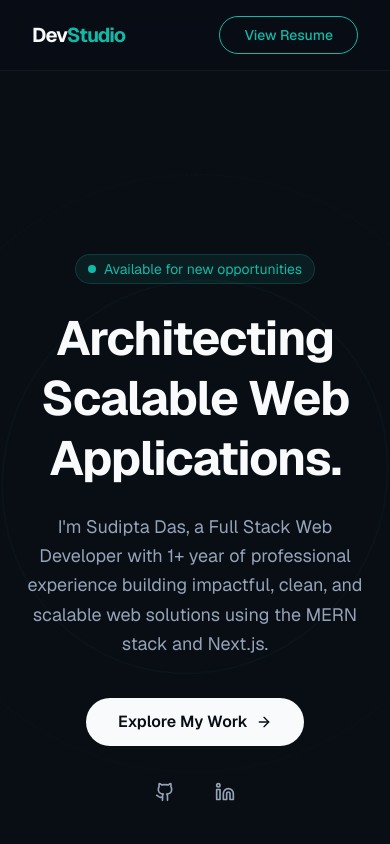
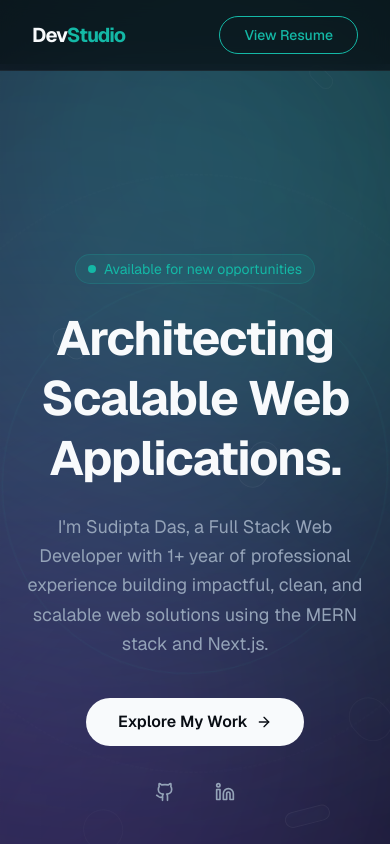
Before and after one commit to shiningsudipto/portfolio-2026, a Next.js app: page / in a window 390 px wide. Shown: the top 844 px of the page. Built offline with nearby package versions, Linux system fonts and the light colour scheme.

Commit message:
footer refined and lenis applied

```diff
--- a/app/layout.tsx
+++ b/app/layout.tsx
@@ -1,6 +1,7 @@
 import type { Metadata } from "next";
 import { Geist, Geist_Mono } from "next/font/google";
 import "./globals.css";
+import { SmoothScroll } from "@/components/smooth-scroll";
 
 const geistSans = Geist({
   variable: "--font-geist-sans",
@@ -28,7 +29,7 @@ export default function RootLayout({
         suppressHydrationWarning={true}
         className={`${geistSans.variable} ${geistMono.variable} antialiased`}
       >
-        {children}
+        <SmoothScroll>{children}</SmoothScroll>
       </body>
     </html>
   );
--- a/app/page.tsx
+++ b/app/page.tsx
@@ -7,10 +7,11 @@ import { Contact } from "@/components/contact";
 import { BackgroundEffects } from "@/components/background-effects";
 import { About } from "@/components/about";
 import { Blog } from "@/components/blog";
+import { Footer } from "@/components/footer";
 
 export default function Home() {
   return (
-    <main className="relative min-h-screen bg-[#090D14] text-[#F8FAFC] selection:bg-[#14B8A6]/30 font-sans overflow-x-hidden">
+    <main className="relative min-h-screen text-[#F8FAFC] selection:bg-[#14B8A6]/30 font-sans overflow-x-hidden">
       <BackgroundEffects />
       <Navbar />
 
@@ -23,6 +24,7 @@ export default function Home() {
         <Blog />
         <Contact />
       </div>
+      <Footer />
     </main>
   );
 }
--- a/components/contact.tsx
+++ b/components/contact.tsx
@@ -171,12 +171,6 @@ export const Contact = () => {
           </button>
         </motion.form>
       </div>
-
-      <div className="mt-24 text-center border-t border-white/5 pt-8">
-        <p className="text-[#94A3B8] text-sm">
-          Designed & Built dynamically by DevStudio © {new Date().getFullYear()}
-        </p>
-      </div>
     </section>
   );
 };
--- /dev/null
+++ b/components/footer.tsx
@@ -0,0 +1,76 @@
+"use client";
+
+import { motion } from "framer-motion";
+import { Github, Linkedin, Heart } from "lucide-react";
+
+export const Footer = () => {
+  const currentYear = new Date().getFullYear();
+
+  const scrollToTop = () => {
+    const lenis = (window as any).lenis;
+    if (lenis) lenis.scrollTo(0);
+  };
+
+  return (
+    <footer className="py-12 px-6 md:px-12 border-t border-white/5 bg-[#090D14] relative overflow-hidden">
+      <div className="max-w-6xl mx-auto flex flex-col items-center">
+        {/* Greetings Section */}
+        <motion.div
+          initial={{ opacity: 0, y: 20 }}
+          whileInView={{ opacity: 1, y: 0 }}
+          viewport={{ once: true }}
+          className="text-center mb-10"
+        >
+          <h3 className="text-2xl md:text-3xl font-bold text-[#F8FAFC] mb-2">
+            Thanks for stopping by!
+          </h3>
+          <p className="text-[#94A3B8]">
+            Let&apos;s build something amazing together.
+          </p>
+        </motion.div>
+
+        {/* Brand & Socials */}
+        <div className="w-full grid grid-cols-3 gap-8 pt-8 border-t border-white/5">
+          <div className="flex items-center justify-start">
+            <button
+              onClick={scrollToTop}
+              className="text-xl font-bold text-[#F8FAFC] tracking-tighter cursor-pointer group"
+            >
+              Dev<span className="text-[#14B8A6]">Studio</span>
+            </button>
+          </div>
+
+          <div className="flex items-center justify-center gap-6">
+            <a
+              href="https://github.com/shiningsudipto"
+              target="_blank"
+              rel="noreferrer"
+              className="p-3 text-[#94A3B8] hover:text-[#14B8A6] rounded-full bg-white/5 border border-white/10 hover:border-[#14B8A6]/50 transition-all hover:-translate-y-1"
+              aria-label="GitHub"
+            >
+              <Github className="w-5 h-5" />
+            </a>
+            <a
+              href="https://linkedin.com/in/sudiptadas-dev"
+              target="_blank"
+              rel="noreferrer"
+              className="p-3 text-[#94A3B8] hover:text-[#8B5CF6] rounded-full bg-white/5 border border-white/10 hover:border-[#8B5CF6]/50 transition-all hover:-translate-y-1"
+              aria-label="LinkedIn"
+            >
+              <Linkedin className="w-5 h-5" />
+            </a>
+          </div>
+
+          <p className="text-[#94A3B8] text-sm flex items-center justify-end gap-2">
+            Made with{" "}
+            <Heart className="w-4 h-4 text-[#EF4444] fill-[#EF4444]" /> by
+            Sudipta © {currentYear}
+          </p>
+        </div>
+      </div>
+
+      {/* Subtle Background Glow */}
+      <div className="absolute -bottom-24 left-1/2 -translate-x-1/2 w-[300px] h-[300px] bg-[#14B8A6]/10 blur-[100px] rounded-full pointer-events-none" />
+    </footer>
+  );
+};
--- a/components/hero.tsx
+++ b/components/hero.tsx
@@ -66,13 +66,16 @@ export const Hero = () => {
           variants={childVariants}
           className="flex flex-col sm:flex-row items-center justify-center gap-6"
         >
-          <a
-            href="#projects"
-            className="group flex items-center gap-2 bg-[#F8FAFC] text-[#090D14] px-8 py-3 rounded-full font-semibold hover:bg-white transition-all transform hover:scale-105 active:scale-95"
+          <button
+            onClick={() => {
+              const lenis = (window as any).lenis;
+              if (lenis) lenis.scrollTo("#projects");
+            }}
+            className="group flex items-center gap-2 bg-[#F8FAFC] text-[#090D14] px-8 py-3 rounded-full font-semibold hover:bg-white transition-all transform hover:scale-105 active:scale-95 cursor-pointer"
           >
             Explore My Work
             <ArrowRight className="w-4 h-4 group-hover:translate-x-1 transition-transform" />
-          </a>
+          </button>
           <div className="flex items-center gap-4">
             <a
               href="https://github.com/shiningsudipto"
@@ -94,6 +97,28 @@ export const Hero = () => {
         </motion.div>
       </motion.div>
 
+      {/* Background Animated Gradients */}
+      <div className="absolute inset-0 overflow-hidden pointer-events-none z-0">
+        <motion.div
+          animate={{
+            scale: [1, 1.2, 1],
+            opacity: [0.1, 0.2, 0.1],
+            rotate: [0, 90, 0],
+          }}
+          transition={{ duration: 15, repeat: Infinity, ease: "linear" }}
+          className="absolute -top-1/4 -right-1/4 w-[800px] h-[800px] bg-linear-to-bl from-[#14B8A6] to-[#8B5CF6] rounded-full blur-[120px]"
+        />
+        <motion.div
+          animate={{
+            scale: [1, 1.5, 1],
+            opacity: [0.1, 0.15, 0.1],
+            x: [0, 100, 0],
+          }}
+          transition={{ duration: 20, repeat: Infinity, ease: "linear" }}
+          className="absolute -bottom-1/4 -left-1/4 w-[600px] h-[600px] bg-linear-to-tr from-[#8B5CF6] to-[#090D14] rounded-full blur-[100px]"
+        />
+      </div>
+
       {/* Floating 3D/Abstract element backdrop */}
       <motion.div
         animate={{
@@ -102,7 +127,7 @@ export const Hero = () => {
           rotateY: [0, -15, 15, 0],
         }}
         transition={{ duration: 8, repeat: Infinity, ease: "easeInOut" }}
-        className="absolute top-1/2 left-1/2 -translate-x-1/2 -translate-y-1/2 w-[600px] h-[600px] border border-white/5 rounded-full border-dashed opacity-20 pointer-events-none"
+        className="absolute top-1/2 left-1/2 -translate-x-1/2 -translate-y-1/2 w-[600px] h-[600px] border border-white/5 rounded-full border-dashed opacity-20 pointer-events-none z-0"
       />
       <motion.div
         animate={{
@@ -111,8 +136,35 @@ export const Hero = () => {
           rotateY: [0, 15, -15, 0],
         }}
         transition={{ duration: 10, repeat: Infinity, ease: "easeInOut" }}
-        className="absolute top-1/2 left-1/2 -translate-x-1/2 -translate-y-1/2 w-[400px] h-[400px] border border-[#14B8A6]/20 rounded-full opacity-30 pointer-events-none"
+        className="absolute top-1/2 left-1/2 -translate-x-1/2 -translate-y-1/2 w-[400px] h-[400px] border border-[#14B8A6]/20 rounded-full opacity-30 pointer-events-none z-0"
       />
+
+      {/* Floating particles/nodes */}
+      <div className="absolute inset-0 overflow-hidden pointer-events-none z-0">
+        {[...Array(6)].map((_, i) => (
+          <motion.div
+            key={i}
+            className="absolute rounded-full pointer-events-none z-0 border border-white/20 bg-white/5"
+            style={{
+              width: Math.random() * 40 + 10 + "px",
+              height: Math.random() * 40 + 10 + "px",
+              left: Math.random() * 100 + "%",
+              top: Math.random() * 100 + "%",
+            }}
+            animate={{
+              y: [0, Math.random() * -200 - 50],
+              x: [0, Math.random() * 100 - 50],
+              opacity: [0, Math.random() * 0.3 + 0.1, 0],
+              rotate: [0, 360],
+            }}
+            transition={{
+              duration: Math.random() * 10 + 10,
+              repeat: Infinity,
+              ease: "linear",
+            }}
+          />
+        ))}
+      </div>
     </section>
   );
 };
--- a/components/navbar.tsx
+++ b/components/navbar.tsx
@@ -31,24 +31,34 @@ export const Navbar = () => {
 
   return (
     <nav className="fixed top-0 left-0 right-0 z-50 flex items-center justify-between px-8 py-4 backdrop-blur-md bg-[#090D14]/70 border-b border-white/5">
-      <Link href="/">
+      <button
+        onClick={() => {
+          const lenis = (window as any).lenis;
+          if (lenis) lenis.scrollTo(0);
+        }}
+        className="text-xl font-bold text-[#F8FAFC] tracking-tighter cursor-pointer group"
+      >
         <motion.div
           whileHover={{ textShadow: "0px 0px 8px rgba(20, 184, 166, 0.8)" }}
-          className="text-xl font-bold text-[#F8FAFC] tracking-tighter cursor-pointer"
         >
           Dev<span className="text-[#14B8A6]">Studio</span>
         </motion.div>
-      </Link>
+      </button>
 
       <ul className="hidden md:flex space-x-8">
         {navItems.map((item) => (
           <li key={item.name}>
-            <Link
-              href={item.href}
-              className="text-[#94A3B8] hover:text-[#F8FAFC] transition-colors text-sm font-medium"
+            <button
+              onClick={() => {
+                const lenis = (window as any).lenis;
+                if (lenis) {
+                  lenis.scrollTo(item.href);
+                }
+              }}
+              className="text-[#94A3B8] hover:text-[#F8FAFC] transition-colors text-sm font-medium cursor-pointer"
             >
               {item.name}
-            </Link>
+            </button>
           </li>
         ))}
       </ul>
--- /dev/null
+++ b/components/smooth-scroll.tsx
@@ -0,0 +1,37 @@
+"use client";
+
+import { useEffect } from "react";
+import Lenis from "lenis";
+
+export const SmoothScroll = ({ children }: { children: React.ReactNode }) => {
+  useEffect(() => {
+    const lenis = new Lenis({
+      duration: 1.2,
+      easing: (t) => Math.min(1, 1.001 - Math.pow(2, -10 * t)),
+      orientation: "vertical",
+      gestureOrientation: "vertical",
+      smoothWheel: true,
+      wheelMultiplier: 1,
+      touchMultiplier: 2,
+    });
+
+    (window as any).lenis = lenis;
+
+    let animationFrameId: number;
+
+    function raf(time: number) {
+      lenis.raf(time);
+      animationFrameId = requestAnimationFrame(raf);
+    }
+
+    animationFrameId = requestAnimationFrame(raf);
+
+    return () => {
+      cancelAnimationFrame(animationFrameId);
+      lenis.destroy();
+      (window as any).lenis = null;
+    };
+  }, []);
+
+  return <>{children}</>;
+};
--- a/package.json
+++ b/package.json
@@ -13,6 +13,7 @@
     "clsx": "^2.1.1",
     "embla-carousel-react": "^8.6.0",
     "framer-motion": "^12.34.3",
+    "lenis": "^1.3.17",
     "lucide-react": "^0.575.0",
     "next": "16.1.6",
     "radix-ui": "^1.4.3",
```
Also changed, not shown: 1 other file (tests, documents, lock files or other folders).
